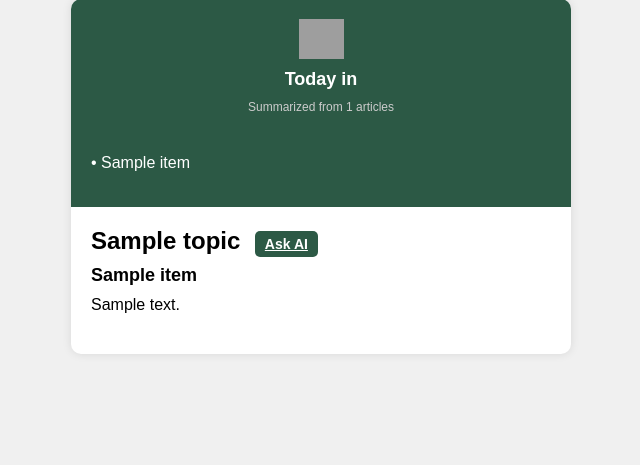
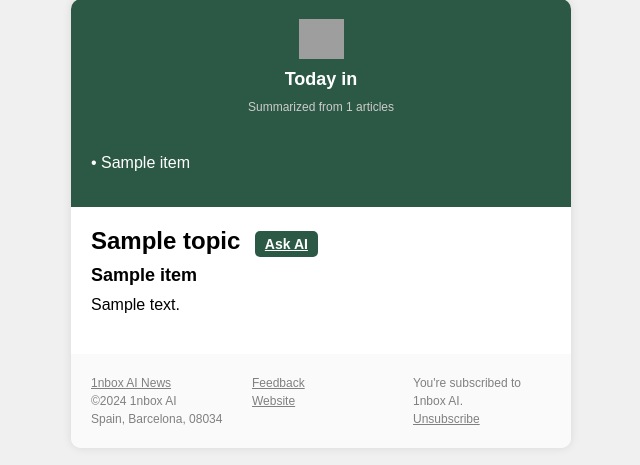
Before and after one commit to c0ughman/1nbox, a Django app: template _1nbox_ai/templates/email_template.html in a window 1280 px wide. Shown: the part 21-486 px from the top of the page, without its empty margins (319-959 px from the left). Run offline with Django 5.2, Linux system fonts and the light colour scheme; the template is opened without the code that fills it: most values are stand-ins (such as "Sample title", 1, 10 or a date in 2020); data that the repository does not hold is empty; grey boxes are pictures that could not be loaded.

Commit message:
Added footer and legal stuff

```diff
--- a/_1nbox_ai/templates/email_template.html
+++ b/_1nbox_ai/templates/email_template.html
@@ -74,6 +74,24 @@
             border-radius: 5px;
             display: inline-block;
         }
+        .footer {
+            background-color: #FAFAFA;
+            color: gray;
+            padding: 20px;
+            text-align: left;
+            font-size: 12px;
+            display: flex;
+            justify-content: space-between;
+            flex-wrap: wrap;
+            line-height:1.5;
+        }
+        .footer a {
+            color: gray;
+            text-decoration: underline;
+        }
+        .footer .column {
+            width: 30%;
+        }
     </style>
 </head>
 <body>
@@ -102,6 +120,21 @@
             {% endfor %}
         </div>
         {% endfor %}
+        <div class="footer">
+            <div class="column">
+                <a href="https://www.1nbox-ai.com">1nbox AI News</a><br>
+                ©2024 1nbox AI<br>
+                Spain, Barcelona, 08034
+            </div>
+            <div class="column">
+                <a href="mailto:feedback@1nbox-ai.com">Feedback</a><br>
+                <a href="https://www.1nbox-ai.com">Website</a>
+            </div>
+            <div class="column">
+                You're subscribed to 1nbox AI.<br>
+                <a href="#">Unsubscribe</a>
+            </div>
+        </div>
     </div>
 </body>
 </html>
```
